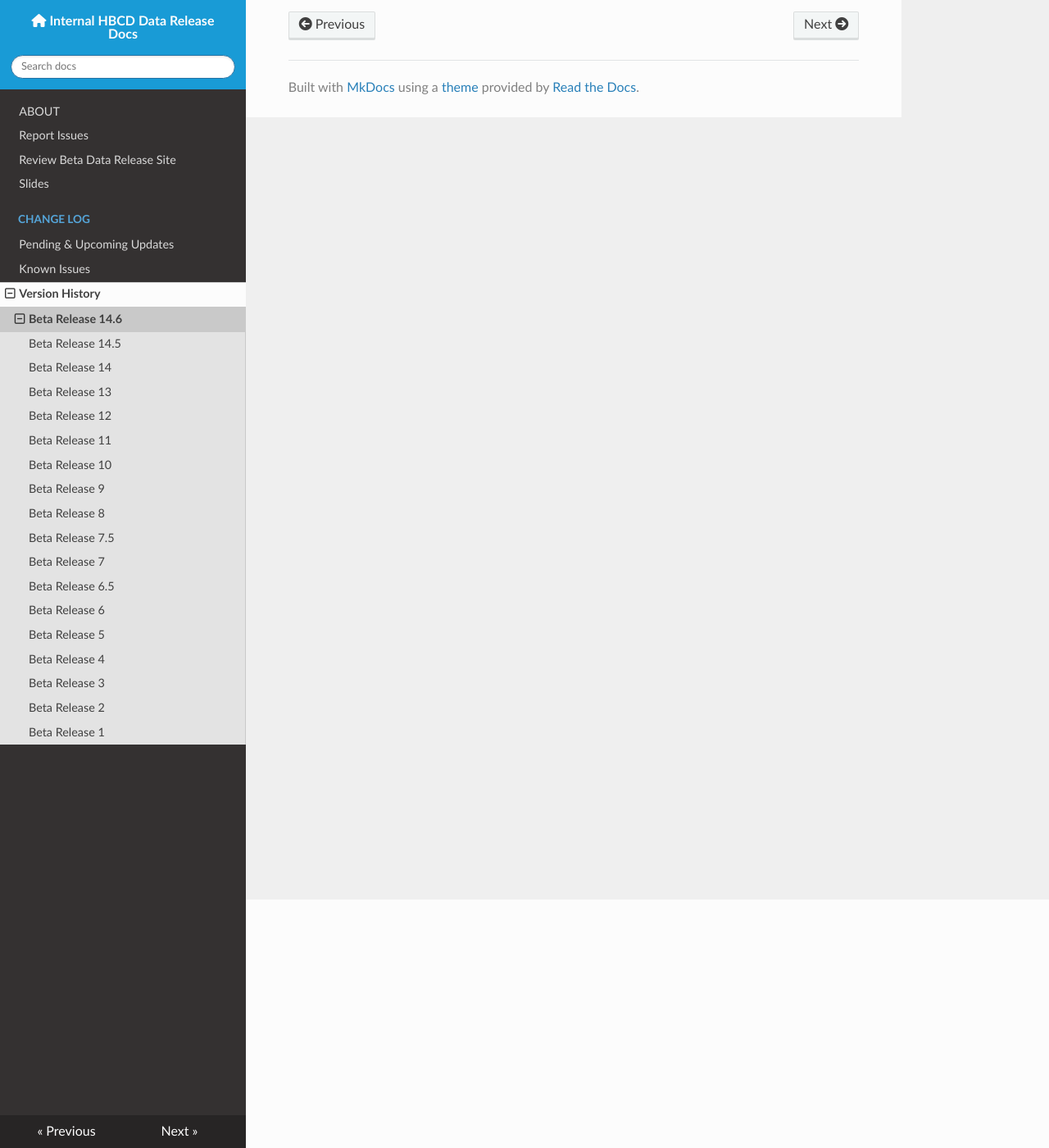
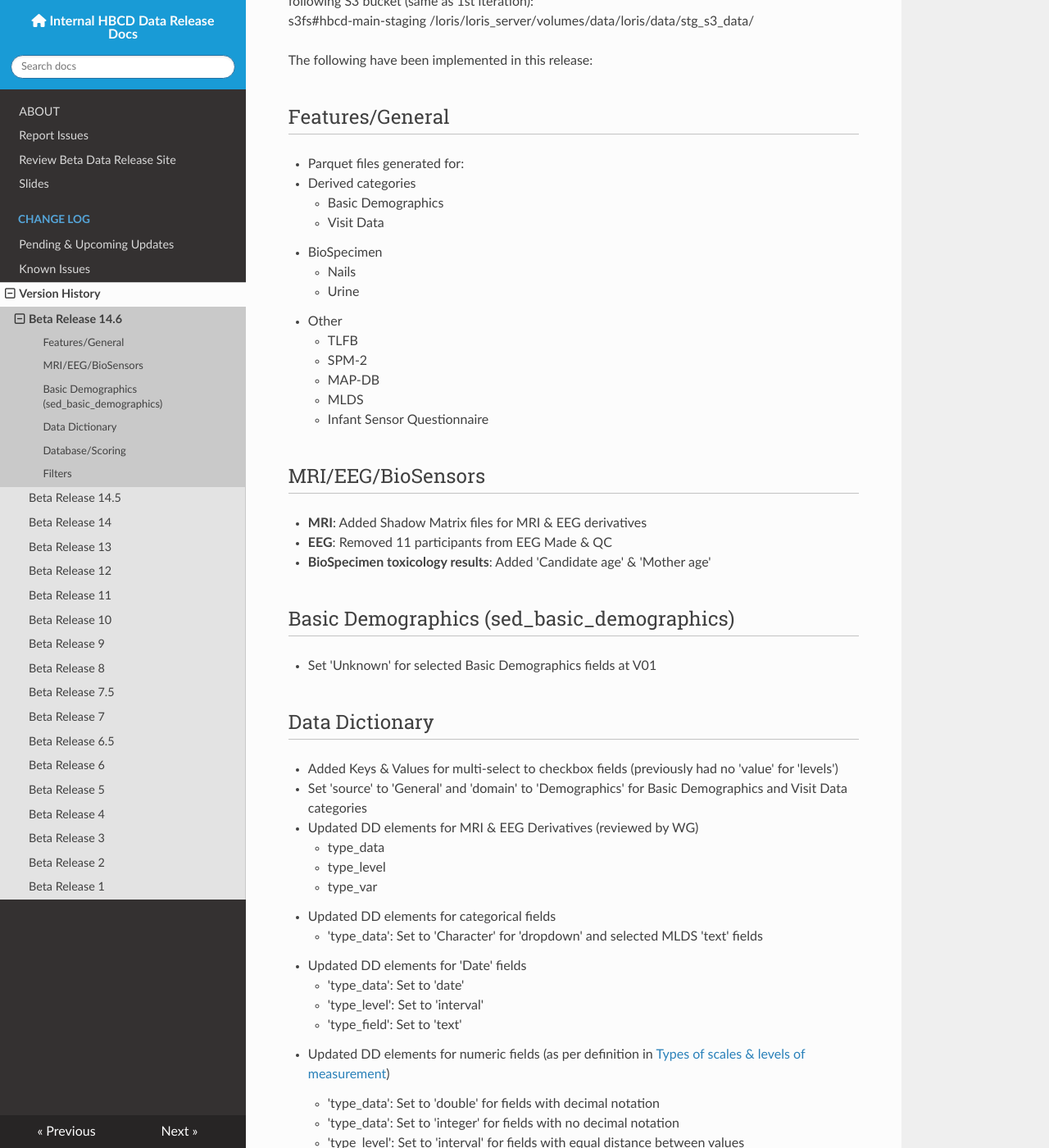
Before and after one commit to DCAN-Labs/hbcd-docs-internal, an MkDocs documentation site: the page built from docs/changelog/versions/BR14.6.md, in a window 1280 px wide and 1400 px high, scrolled down 303 px. Shown: the whole window at 82% size. Built offline with MkDocs 1.6.1, drawn with Linux system fonts in a browser that asks for light colours; nearby versions of some CDN libraries; some of the changed text lies outside the part shown.

Commit message:
add BR14.6

```diff
--- a/docs/changelog/versions/BR14.6.md
+++ b/docs/changelog/versions/BR14.6.md
@@ -1,4 +1,72 @@
 # Version: BR14.6
 <p style="font-size: 1.1em">Release date: TBD</p>
 
-See [Pending & Upcoming Updates](../pending.md) for details.
+The BR14.6 iteration of the Data Release data dump has been completed. Data pushed to the following S3 bucket (same as 1st iteration):
+s3fs#hbcd-main-staging 	/loris/loris_server/volumes/data/loris/data/stg_s3_data/
+
+The following have been implemented in this release:
+
+## Features/General
+
+* Parquet files generated for:
+  * Derived categories
+    * Basic Demographics
+    * Visit Data
+  * BioSpecimen
+    * Nails
+    * Urine
+  * Other
+    * TLFB
+    * SPM-2
+    * MAP-DB
+    * MLDS
+    * Infant Sensor Questionnaire
+
+## MRI/EEG/BioSensors
+* **MRI**: Added Shadow Matrix files for MRI & EEG derivatives
+* **EEG**: Removed 11 participants from EEG Made & QC
+* **BioSpecimen toxicology results**: Added 'Candidate age' & 'Mother age'
+
+## Basic Demographics (sed_basic_demographics)
+* Set 'Unknown' for selected Basic Demographics fields at V01
+
+## Data Dictionary
+* Added Keys & Values for multi-select to checkbox fields (previously had no 'value' for 'levels')
+* Set 'source' to 'General' and 'domain' to 'Demographics' for Basic Demographics and Visit Data categories
+* Updated DD elements for MRI & EEG Derivatives (reviewed by WG)
+    * type_data
+    * type_level
+    * type_var
+* Updated DD elements for categorical fields
+    * 'type_data': Set to 'Character' for 'dropdown' and selected MLDS 'text' fields
+* Updated DD elements for 'Date' fields
+    * 'type_data': Set to 'date'
+    * 'type_level': Set to 'interval'
+    * 'type_field': Set to 'text'
+* Updated DD elements for numeric fields (as per definition in [Types of scales & levels of measurement](https://web.pdx.edu/~newsomj/pa551/lecture1.htm))
+    * 'type_data': Set to 'double' for fields with decimal notation
+    * 'type_data': Set to 'integer' for fields with no decimal notation
+    * 'type_level': Set to 'interval' for fields with equal distance between values
+    * 'type_level': Set to 'ratio' for fields with natural '0'
+* Update DD element for score and derived fields
+    * 'type_field': Left empty (no value set)
+* Updated DD elements for ID/Interpretative score/Derived data/Medication names/Code fields
+    * 'type_data': Set to 'text'
+    * 'type_level': Set to 'nominal'
+    * 'type_field': Set to 'text'
+* Updated 'type_var' DD element designations for fields ('administrative'/'item'/'summary score')
+
+## Database/Scoring
+* 'Pex Health Pregnancy' medication labels ('pex_bm_health_preg__meds_003__01') initially entered as strings converted to RxNorm code (n=5)
+* Removed entries with HTML text in 'healthv1 pex_bm_health_preg_*meds' (003*_02; 015__02)
+
+## Filters
+* Filter criteria:
+    * Updated filter to not remove participants if 'Examiner' is 'Null' and  'Adminsitration' is 'None'
+* Fields added:
+    * BioSpecimens: Candidate age, Mother age
+* Fields excluded:
+    * Excluded TLFB 'filename' field
+    * Remove 'gestational_age_at_birth' field (replaced with GAD)
+    * Selected Demographics (sed_bm_demo) fields removed
+    * Removed 'Descriptive' fields - Not used for data entry (n=228)
```
